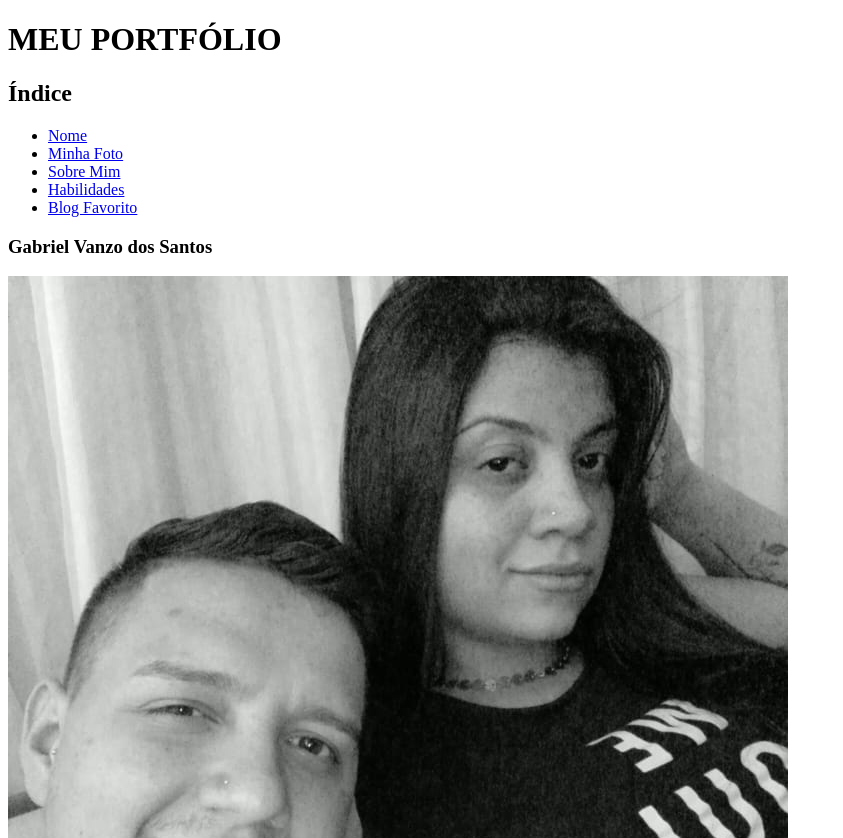
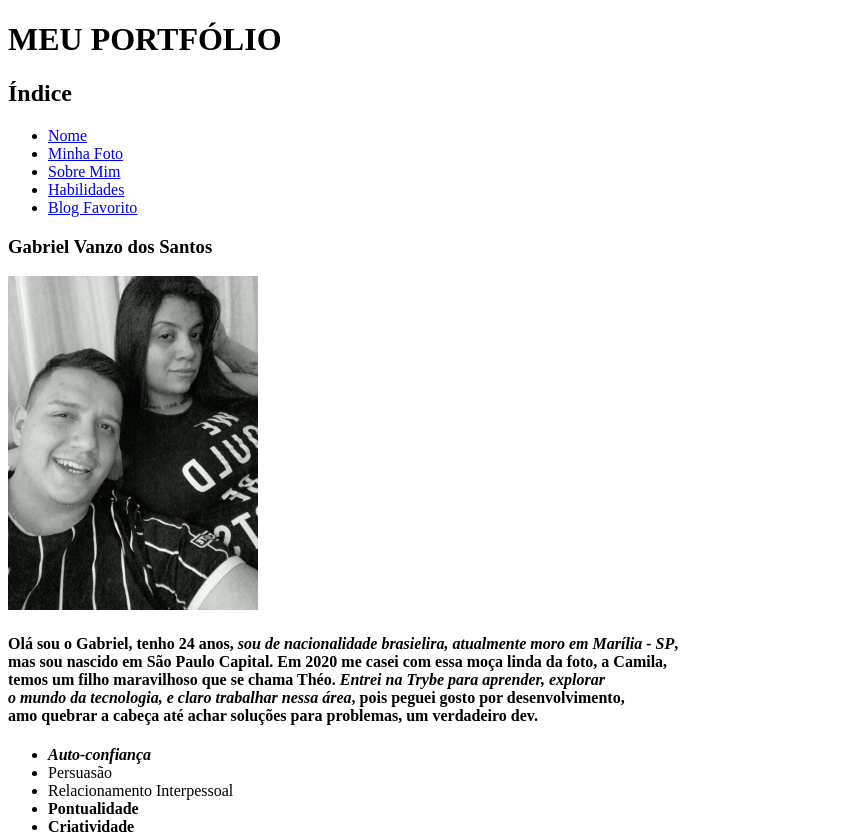
Before and after one commit to GabrielVanzo/GabrielVanzo.github.io, a plain HTML site: page index.html in a window 1280 px wide. Shown: the top 838 px of the page, without its empty margins (0-843 px from the left). Drawn offline with Linux system fonts and the light colour scheme.

Commit message:
altera tamanho da foto para w-250

```diff
--- a/index.html
+++ b/index.html
@@ -19,7 +19,7 @@
 
     <h3 id="nome">Gabriel Vanzo dos Santos</h3>
 
-    <img id="foto" src="/WhatsApp Image 2022-08-12 at 12.50.02.jpeg" alt="Foto Gabriel e Camila">
+    <img id="foto" src="/WhatsApp Image 2022-08-12 at 12.50.02.jpeg" width="250" alt="Foto Gabriel e Camila">
 
     <h4 id="descr">Olá sou o Gabriel, tenho 24 anos, <em>sou de nacionalidade brasielira, atualmente moro em Marília - SP</em>,<br>
         mas sou nascido em São Paulo Capital. Em 2020 me casei com essa moça linda da foto, a Camila,<br>
```
